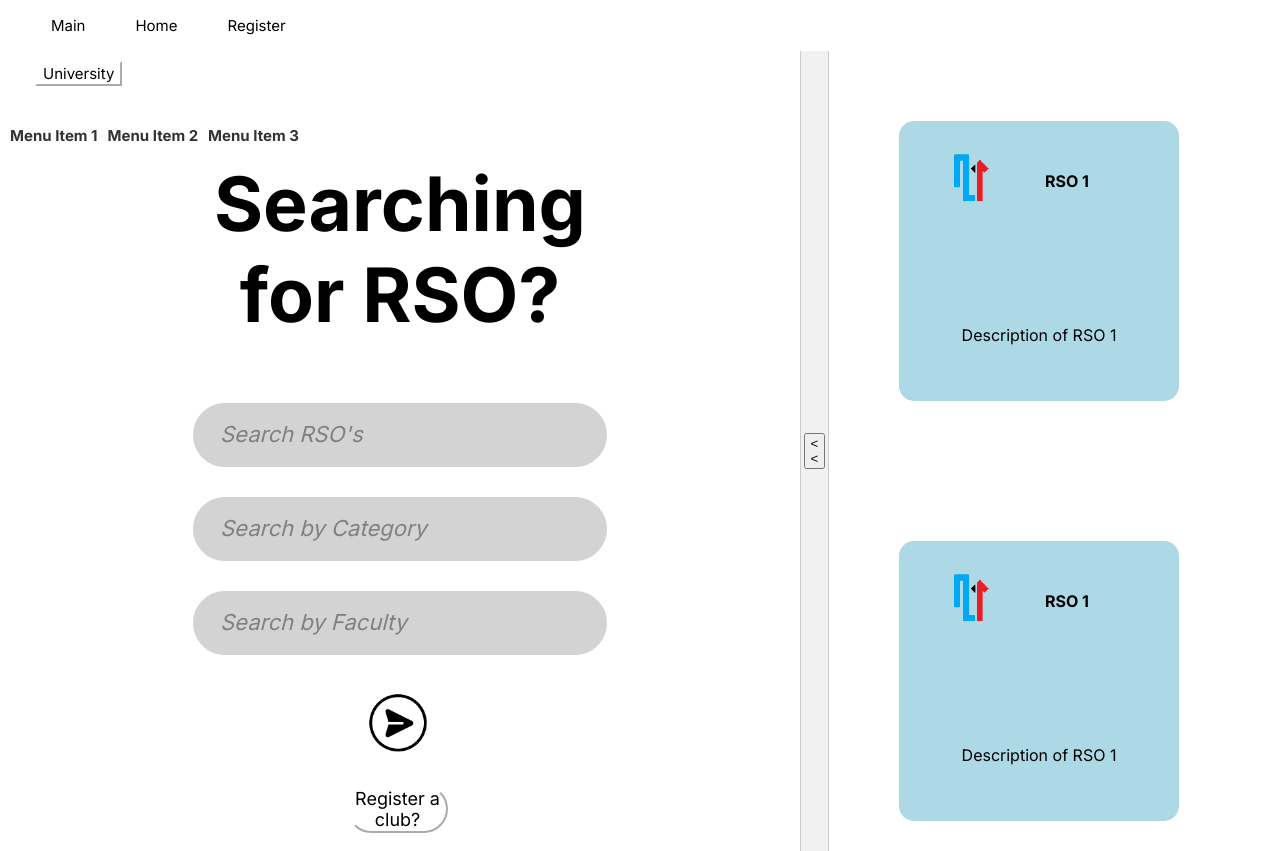
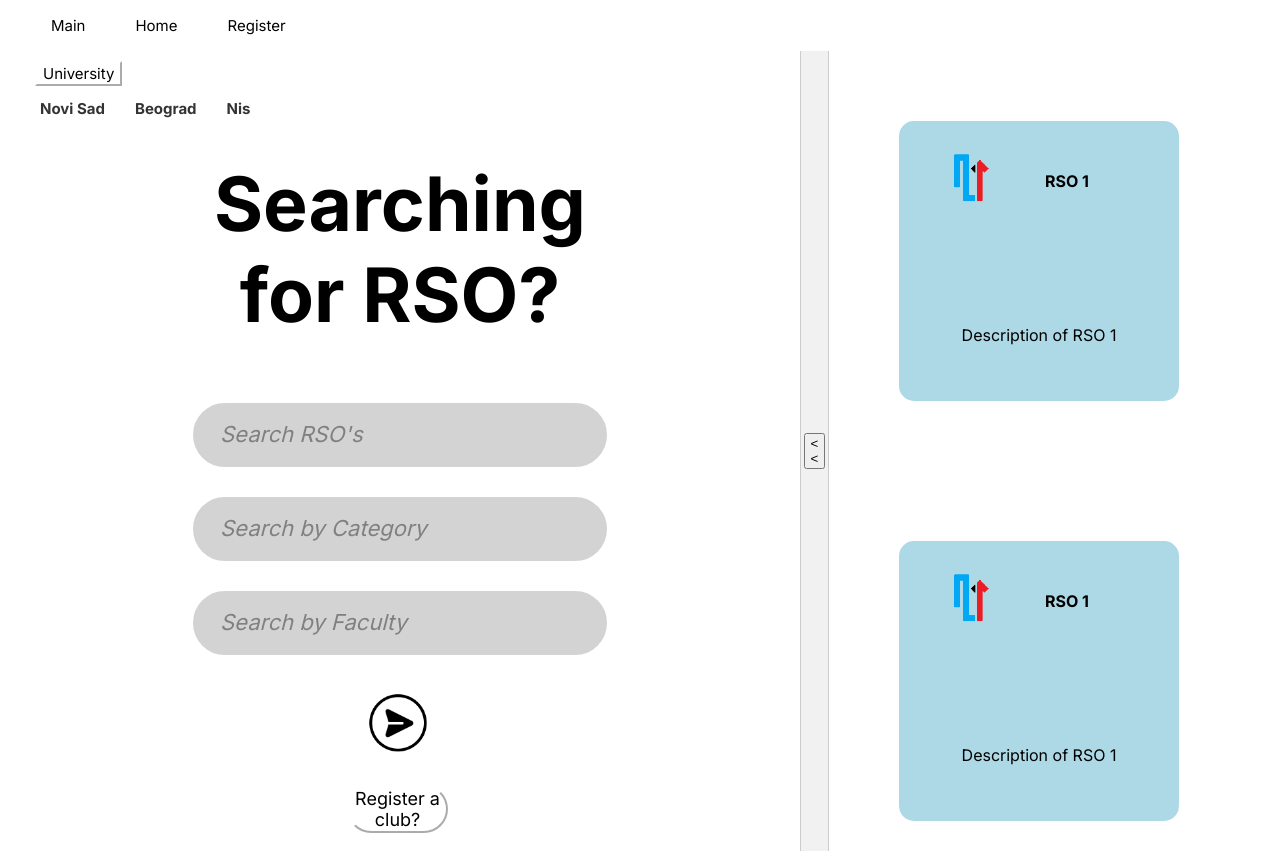
Before and after one commit to Shimiij/SOUR, a React (Create React App) app in the folder client/sour/: page / in a window 1280 px wide. Both pictures are taken after a click on the button "University". Built offline with nearby package versions, Linux system fonts and the light colour scheme.

Commit message:
uploading v0.0.3.1

```diff
--- a/client/sour/src/components/main/main.css
+++ b/client/sour/src/components/main/main.css
@@ -17,8 +17,8 @@
   display: none;
   position: absolute;
   flex-direction: row;
-  top: calc(100% + 5px);
-  left: 0;
+  top: calc(40% + 5px);
+  left: 10px;
   background-color: white;
   padding: 10px;
   list-style-type: none;
@@ -29,6 +29,8 @@
 .dropdown-menu a {
   text-decoration: none;
   color: #333;
+  font-family: 'Inter', sans-serif;
+  margin-left: 20px;
 }
 
 
--- a/client/sour/src/components/main/main.jsx
+++ b/client/sour/src/components/main/main.jsx
@@ -20,9 +20,9 @@ function Main() {
                     University
             </button>
             <ul className={`dropdown-menu ${menuVisible ? "active" : ""}`}>
-                <li><a href="#">Menu Item 1</a></li>
-                <li><a href="#">Menu Item 2</a></li>
-                <li><a href="#">Menu Item 3</a></li>
+                <li><a href="#">Novi Sad</a></li>
+                <li><a href="#">Beograd</a></li>
+                <li><a href="#">Nis</a></li>
             </ul>
         </div>
 
```
